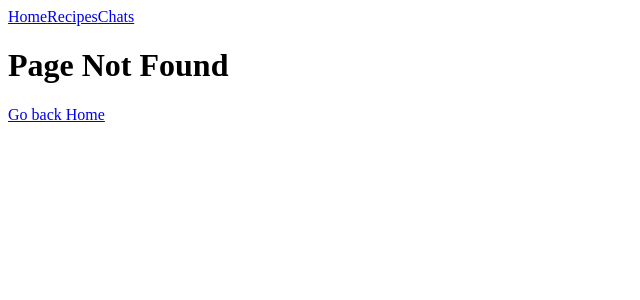
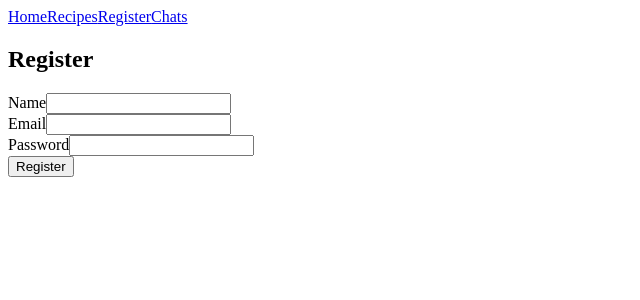
Before and after one commit to nPrameelaPydi/capstone_frontend, a React (Vite) app: page /register in a window 1280 px wide. Before the commit this address had no page. Shown: the top 300 px of the page, without its empty margins (0-640 px from the left). Built offline with nearby package versions, Linux system fonts and the light colour scheme.

Commit message:
add Registratn Page

```diff
--- a/components/Nav.jsx
+++ b/components/Nav.jsx
@@ -5,6 +5,8 @@ export default function Nav() {
     <nav>
       <Link to="/">Home</Link>
       <Link to="/recipes">Recipes</Link>
+      <Link to="/register">Register</Link>
+      {/*<Link to="/login">Login</Link>*/}
       <Link to="/chats">Chats</Link>
     </nav>
   );
--- /dev/null
+++ b/pages/RegistrationPage.jsx
@@ -0,0 +1,74 @@
+import { useState } from "react";
+import axios from "axios";
+
+const Register = () => {
+  // useState hook to manage the form data and the response message
+  const [formData, setFormData] = useState({
+    name: "",
+    email: "",
+    password: "",
+  });
+  // To show success/error message after submitting the form
+  const [message, setMessage] = useState("");
+
+  const handleChange = (e) => {
+    // update form data object with changed value
+    setFormData({ ...formData, [e.target.name]: e.target.value });
+  };
+
+  const handleSubmit = async (e) => {
+    e.preventDefault();
+    try {
+      //make a POST request to the backend to register the user
+      const response = await axios.post(
+        "http://localhost:3000/api/auth/register"
+      );
+      setMessage(response.data.message); //set success msg
+    } catch (error) {
+      setMessage(error.response?.data?.message || "Registration failed");
+    }
+  };
+  return (
+    <div>
+      <h2>Register</h2>
+      {/* the form where users input their data */}
+      <form onSubmit={handleSubmit} action="">
+        <div>
+          <label htmlFor="">Name</label>
+          <input
+            type="text"
+            name="name"
+            value={formData.name}
+            onChange={handleChange}
+            required
+          ></input>
+        </div>
+        <div>
+          <label htmlFor="">Email</label>
+          <input
+            type="email"
+            name="email"
+            value={formData.email}
+            onChange={handleChange}
+            required
+          ></input>
+        </div>
+        <div>
+          <label htmlFor="">Password</label>
+          <input
+            type="password"
+            name="password"
+            value={formData.password}
+            onChange={handleChange}
+            required
+          ></input>
+        </div>
+        <button type="submit">Register</button>
+      </form>
+      {/* display the message if it's not an empty string */}
+      {message && <p>{message}</p>}
+    </div>
+  );
+};
+
+export default Register;
--- a/src/App.jsx
+++ b/src/App.jsx
@@ -4,6 +4,7 @@ import NotFound from "../pages/NotfoundPage.jsx";
 import Nav from "../components/Nav.jsx";
 import RecipesPage from "../pages/RecipesPage.jsx";
 import ChatsPage from "../pages/ChatsPage";
+import Register from "../pages/RegistrationPage.jsx";
 
 export default function App() {
   return (
@@ -12,6 +13,7 @@ export default function App() {
       <Routes>
         <Route path="/" element={<HomePage />}></Route>
         <Route path="/recipes" element={<RecipesPage />}></Route>
+        <Route path="/register" element={<Register />}></Route>
 
         <Route path="/chats" element={<ChatsPage />}></Route>
         <Route path="/*" element={<NotFound />}></Route>
```
Also changed, not shown: pages/LoginPage.jsx (added).
